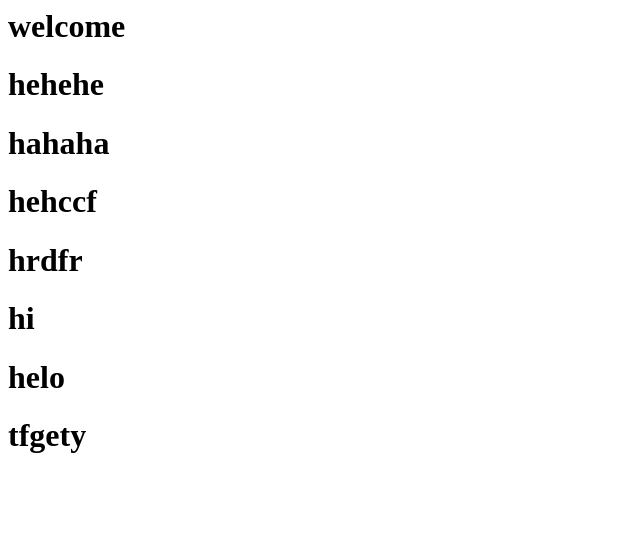
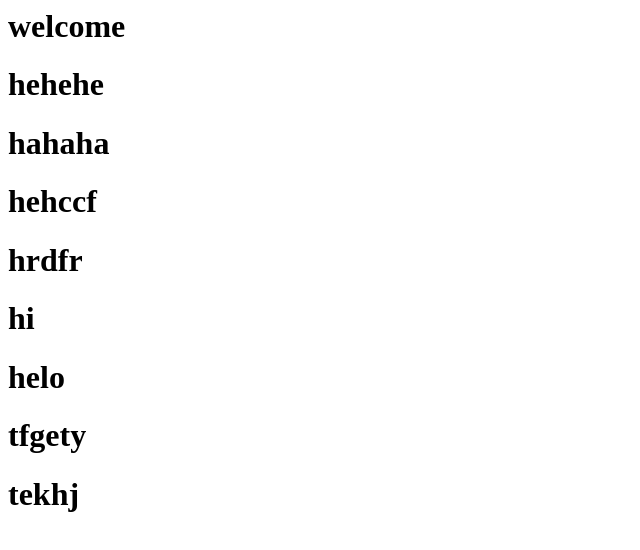
Before and after one commit to Quen1234/Gajo_Bsitt_2b, a plain HTML site: page index.html in a window 1280 px wide. Shown: the whole page, without its empty margins (0-640 px from the left). Drawn offline with Linux system fonts and the light colour scheme.

Commit message:
9th commit

```diff
--- a/index.html
+++ b/index.html
@@ -6,3 +6,4 @@
 <h1>hi</h1>
 <h1>helo</h1>
 <h1>tfgety</h1>
+<h1>tekhj</h1>
```
